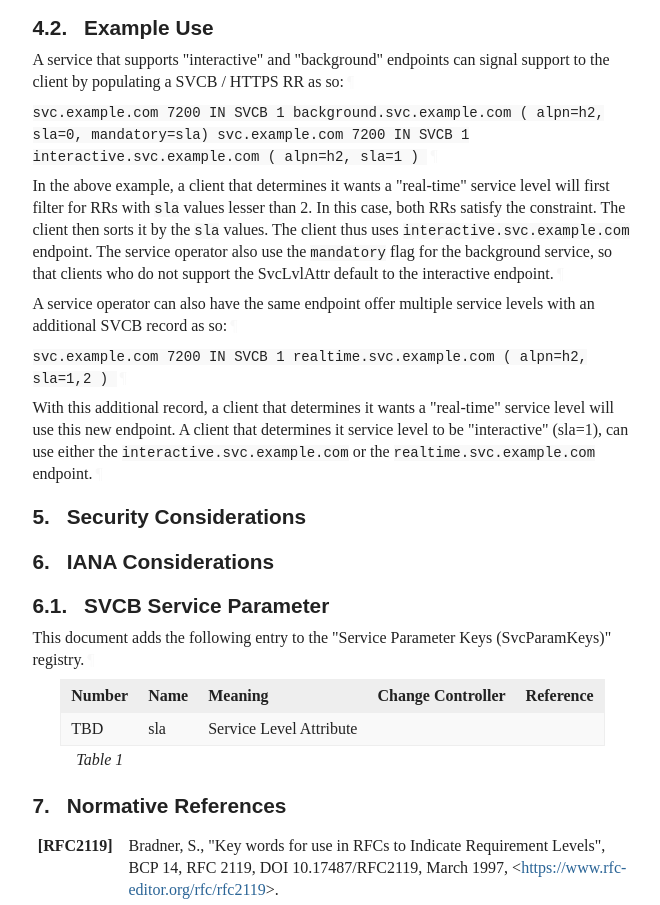
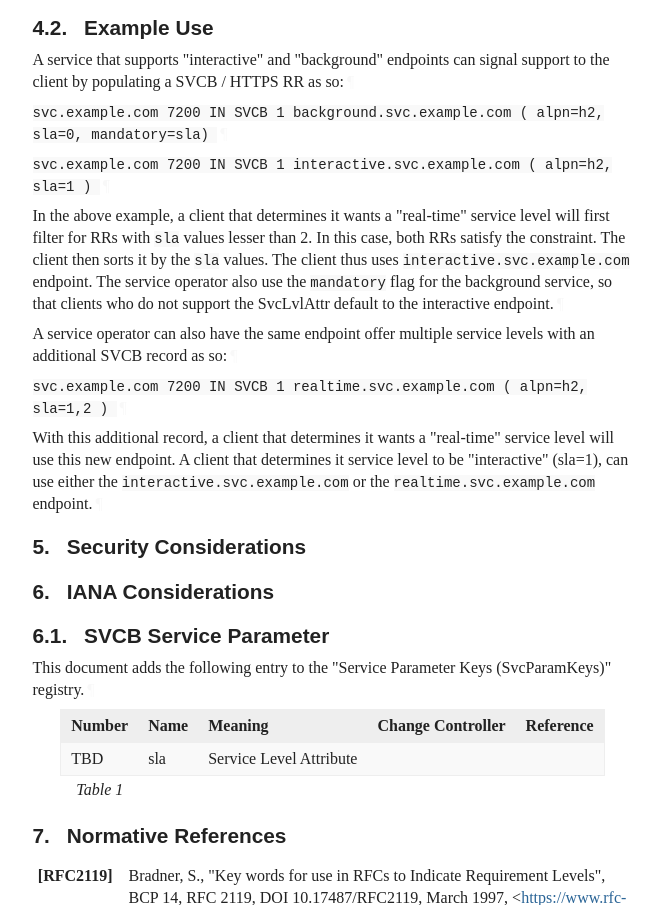
Before and after one commit to gakiwate/draft-gakiwate-dnsop-svcb-sla-parameter, a plain HTML site: page draft-gakiwate-dnsop-svcb-sla-parameter.html in a window 1280 px wide. Shown: the part 2641-3546 px from the top of the page, without its empty margins (92-752 px from the left). Drawn offline with Linux system fonts and the light colour scheme; a web font is replaced by a local one.

Commit message:
Script updating gh-pages from d1e940d. [ci skip]

```diff
--- a/draft-gakiwate-dnsop-svcb-sla-parameter.html
+++ b/draft-gakiwate-dnsop-svcb-sla-parameter.html
@@ -1321,24 +1321,26 @@ value.<a href="#section-4.1-2" class="pilcrow">¶</a></p>
 support to the client by populating a SVCB / HTTPS RR as so:<a href="#section-4.2-1" class="pilcrow">¶</a></p>
 <p id="section-4.2-2"><code>
         svc.example.com 7200 IN SVCB 1 background.svc.example.com ( alpn=h2, sla=0, mandatory=sla)
+</code><a href="#section-4.2-2" class="pilcrow">¶</a></p>
+<p id="section-4.2-3"><code>
         svc.example.com 7200 IN SVCB 1 interactive.svc.example.com ( alpn=h2, sla=1 )
-</code><a href="#section-4.2-2" class="pilcrow">¶</a></p>
-<p id="section-4.2-3">In the above example, a client that determines it wants a "real-time" service
+</code><a href="#section-4.2-3" class="pilcrow">¶</a></p>
+<p id="section-4.2-4">In the above example, a client that determines it wants a "real-time" service
 level will first filter for RRs with <code>sla</code> values lesser than 2. In this case,
 both RRs satisfy the constraint. The client then sorts it by the <code>sla</code> values.
 The client thus uses <code>interactive.svc.example.com</code> endpoint.  The service
 operator also use the <code>mandatory</code> flag for the background service, so that
 clients who do not support the SvcLvlAttr default to the interactive
-endpoint.<a href="#section-4.2-3" class="pilcrow">¶</a></p>
-<p id="section-4.2-4">A service operator can also have the same endpoint offer multiple service levels
-with an additional SVCB record as so:<a href="#section-4.2-4" class="pilcrow">¶</a></p>
-<p id="section-4.2-5"><code>
+endpoint.<a href="#section-4.2-4" class="pilcrow">¶</a></p>
+<p id="section-4.2-5">A service operator can also have the same endpoint offer multiple service levels
+with an additional SVCB record as so:<a href="#section-4.2-5" class="pilcrow">¶</a></p>
+<p id="section-4.2-6"><code>
         svc.example.com 7200 IN SVCB 1 realtime.svc.example.com ( alpn=h2, sla=1,2 )
-</code><a href="#section-4.2-5" class="pilcrow">¶</a></p>
-<p id="section-4.2-6">With this additional record, a client that determines it wants a "real-time"
+</code><a href="#section-4.2-6" class="pilcrow">¶</a></p>
+<p id="section-4.2-7">With this additional record, a client that determines it wants a "real-time"
 service level will use this new endpoint. A client that determines it service
 level to be "interactive" (sla=1), can use either the
-<code>interactive.svc.example.com</code> or the <code>realtime.svc.example.com</code> endpoint.<a href="#section-4.2-6" class="pilcrow">¶</a></p>
+<code>interactive.svc.example.com</code> or the <code>realtime.svc.example.com</code> endpoint.<a href="#section-4.2-7" class="pilcrow">¶</a></p>
 </section>
 </div>
 </section>
```
Also changed, not shown: draft-gakiwate-dnsop-svcb-sla-parameter.txt.
